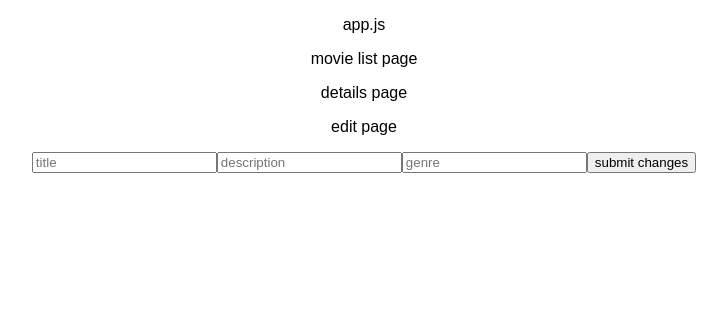
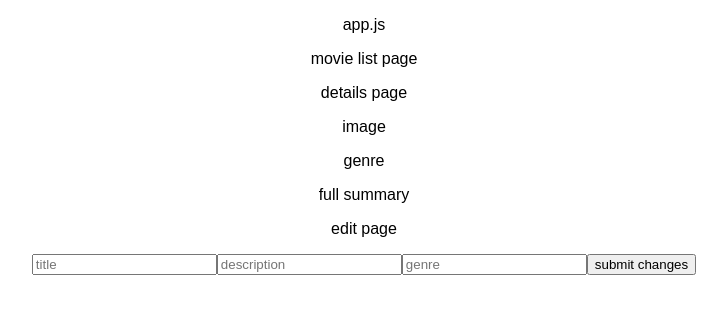
Before and after one commit to knutroadie/movie-sagas, a React (Create React App) app: page / in a window 1280 px wide. Shown: the top 314 px of the page, without its empty margins (276-1003 px from the left). Built offline with nearby package versions, Linux system fonts and the light colour scheme.

Commit message:
added LOTS of notes

```diff
--- a/public/index.html
+++ b/public/index.html
@@ -38,3 +38,9 @@
     -->
   </body>
 </html>
+
+<!-- create database and tables -->
+<!-- create routers -->
+<!-- write routes in server -->
+<!-- write routes in router(s) -->
+<!-- write axios CRUDs in redux -->
--- a/src/components/Details/Details.jsx
+++ b/src/components/Details/Details.jsx
@@ -9,6 +9,9 @@ class Details extends Component {
         return (
             <div className="App">
                 <p>details page</p>
+                <p>image</p>
+                <p>genre</p>
+                <p>full summary</p>
             </div>
         );
     }
--- a/src/components/Edit/Edit.jsx
+++ b/src/components/Edit/Edit.jsx
@@ -5,6 +5,7 @@ import { connect } from 'react-redux';
 
 class Edit extends Component {
 
+    // holds user-generated object until dispatch
     state = {
         movie: {
             title: '',
@@ -13,6 +14,7 @@ class Edit extends Component {
         }
     }
 
+    // sets local state from inputs
     handleChange = (event, propertyName) => {
         console.log('typing text', this.state.movie);
         this.setState({
@@ -23,6 +25,7 @@ class Edit extends Component {
         })
     }
 
+    // dispatches state to redux axios put request
     handleClick = () => {
         console.log('clicking a button', this.state.movie);
         this.props.dispatch({
@@ -31,11 +34,12 @@ class Edit extends Component {
         });
     }
 
-    // Renders the entire app on the DOM
+    // renders the entire app on the DOM
     render() {
         return (
             <div className="App">
                 <p>edit page</p>
+                {/* append the attched image here as well? */}
                 <input type="text" placeholder="title" value={this.state.movie.title} onChange={(event) => this.handleChange(event, 'title')}></input>
                 <input type="text" placeholder="description" value={this.state.movie.description} onChange={(event) => this.handleChange(event, 'description')}></input>
                 <input type="text" placeholder="genre" value={this.state.movie.genre} onChange={(event) => this.handleChange(event, 'genre')}></input>
--- a/src/components/MovieList/MovieList.jsx
+++ b/src/components/MovieList/MovieList.jsx
@@ -11,6 +11,7 @@ class MovieList extends Component {
 
     getMovies = () => {
         console.log('refreshing movie list');
+        // axios get request to redux
 
     }
     // Renders the entire app on the DOM
@@ -18,6 +19,9 @@ class MovieList extends Component {
         return (
             <div className="App">
                 <p>movie list page</p>
+                {/* map over the movie list array in redux */}
+                {/* append each movie with an edit button */}
+                {/* each button is a link to the details page */}
             </div>
         );
     }
--- a/src/index.js
+++ b/src/index.js
@@ -9,11 +9,24 @@ import { Provider } from 'react-redux';
 import logger from 'redux-logger';
 // Import saga middleware
 import createSagaMiddleware from 'redux-saga';
+import {takeEvery, put} from 'redux-saga/effects';
+import Axios from 'axios'
 
 // Create the rootSaga generator function
 function* rootSaga() {
     //GET_MOVIES
+    yield takeEvery('GET_MOVIES', getMovies);
 }
+
+function* getMovies() {
+    try {
+        const response = yield Axios.get('/api/movies');
+        yield put ({type: 'SET_MOVIES', payload: response.data});
+    } catch (error) {
+        console.log('error getting movie list', error);
+        alert('could not get data at this time. try again later');
+    }
+ }
 
 // Create sagaMiddleware
 const sagaMiddleware = createSagaMiddleware();
```
